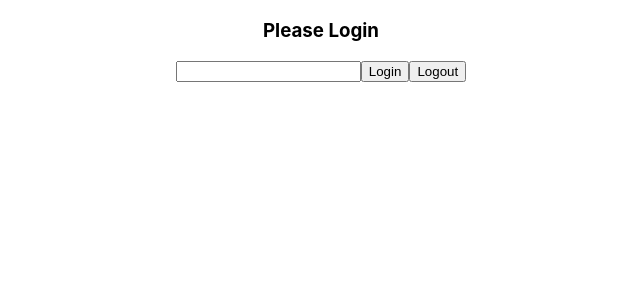
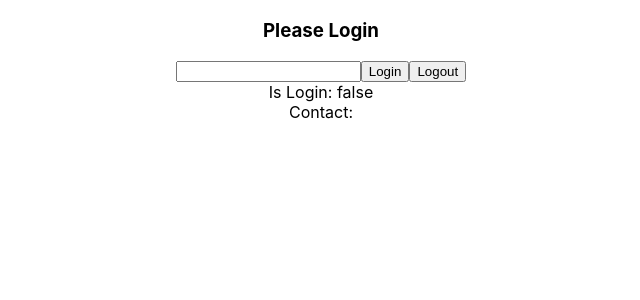
Before and after one commit to SakibAlIslam/redux-toolkit-basics, a React (Create React App) app: page / in a window 1280 px wide. Shown: the top 300 px of the page, without its empty margins (319-959 px from the left). Built offline with nearby package versions, Linux system fonts and the light colour scheme.

Commit message:
use selector used

```diff
--- a/src/App.js
+++ b/src/App.js
@@ -1,6 +1,7 @@
 import React, { useState } from "react";
 import { useDispatch } from "react-redux";
 import "./App.css";
+import Contact from "./pages/Contact";
 import { loginActions,logOutActions } from "./redux/action";
 
 function App() {
@@ -20,6 +21,7 @@ function App() {
       />
       <button onClick={() => dispatch(loginActions(phone))}>Login</button>
       <button onClick={() => dispatch(logOutActions(phone))}>Logout</button>
+      <Contact />
     </div>
   );
 }
--- /dev/null
+++ b/src/pages/Contact.js
@@ -0,0 +1,15 @@
+import React from "react";
+import { useSelector } from "react-redux";
+
+const Contact = () => {
+  const { isAuth, phone } = useSelector((state) => state.auth);
+
+  return (
+    <>
+      <div>Is Login: {isAuth ? 'true' : 'false'}</div>
+      <div>Contact: {phone}</div>
+    </>
+  );
+};
+
+export default Contact;
```
Also changed, not shown: 1 other file (tests, documents, lock files or other folders).
